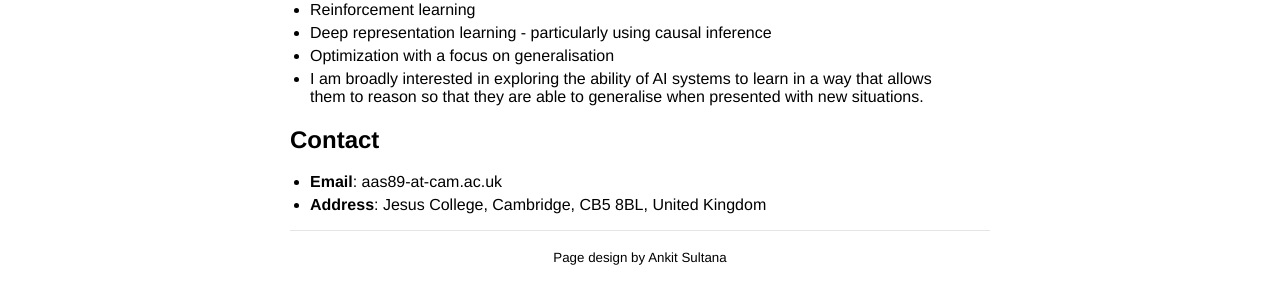
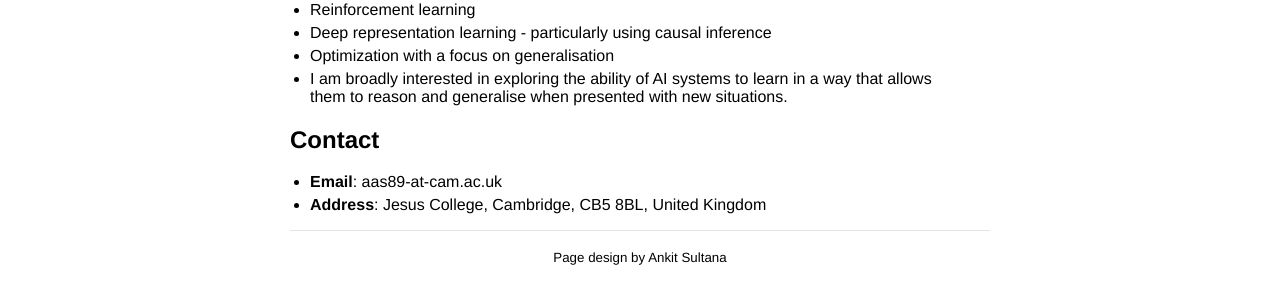
Before and after one commit to aas89/aas89.github.io, a plain HTML site: page index.html in a window 1280 px wide. Shown: the part 333-636 px from the top of the page. Drawn offline with Linux system fonts and the light colour scheme; a web font is replaced by a local one.

Commit message:
Update index.html

```diff
--- a/index.html
+++ b/index.html
@@ -71,7 +71,7 @@
   <li>Reinforcement learning</li>
   <li>Deep representation learning - particularly using causal inference</li>
   <li>Optimization with a focus on generalisation</li>
-  <li>I am broadly interested in exploring the ability of AI systems to learn in a way that allows them to reason so that they are able to generalise when presented with new situations.</li>
+  <li>I am broadly interested in exploring the ability of AI systems to learn in a way that allows them to reason and generalise when presented with new situations.</li>
   <!-- <li>Speech Processing</li> -->
 </ul>
 <h2 id="contact">Contact</h2>
```
